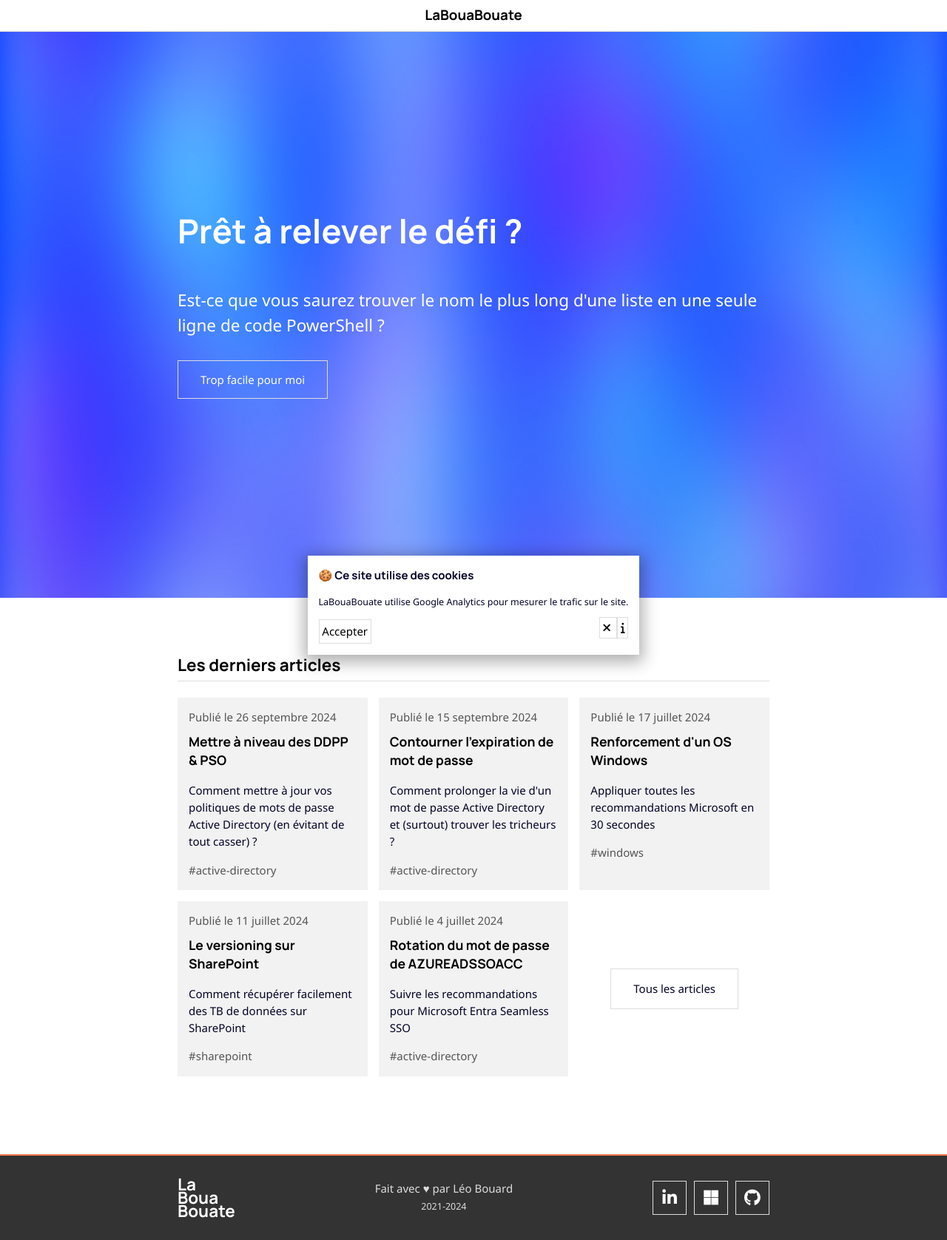
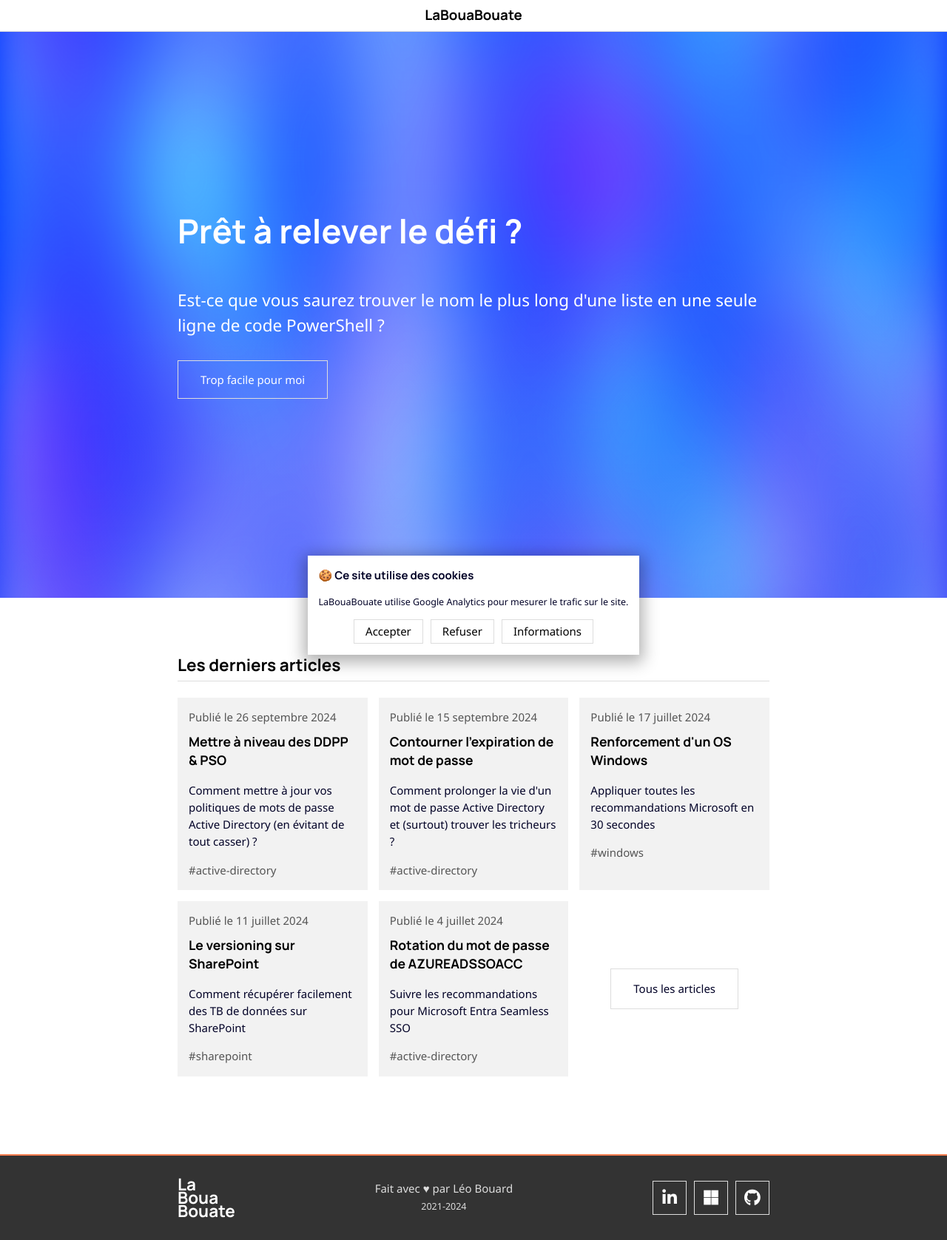
Before and after one commit to leobouard/leobouard.github.io, a Jekyll site: the page built from _pages/index.html, in a window 1280 px wide. Shown: the whole page at 74% size. Built offline with Jekyll 4.4.1, drawn with Linux system fonts in a browser that asks for light colours; nearby versions of some CDN libraries; some web fonts are replaced.

Commit message:
Finalisation du CSS

```diff
--- a/_includes/cookie-consent.html
+++ b/_includes/cookie-consent.html
@@ -4,14 +4,8 @@
     <p>LaBouaBouate utilise Google Analytics pour mesurer le trafic sur le site.</p>
     <div class="cookies-buttons">
       <a id="cookie-notice-accept">Accepter</a>
-      <div>
-        <a id="cookie-notice-deny" title="Refuser">
-          <i class="fa-solid fa-xmark"></i>
-        </a>
-        <a href="/privacy" title="Information">
-          <i class="fa-solid fa-info"></i>
-        </a>
-      </div>
+      <a id="cookie-notice-deny">Refuser</a>
+      <a href="/privacy">Informations</a>
     </div>
   </div>
 </div>
--- a/_sass/cookies.scss
+++ b/_sass/cookies.scss
@@ -27,12 +27,20 @@ div.cookies p {
 div.cookies-buttons {
     display: flex;
     flex-direction: row;
-    justify-content: space-between;
+    justify-content: center;
+    grid-gap: 10px;
 }
 
 div.cookies-buttons a {
     border: 1px solid #ddd;
-    padding: 0.25em;
+    padding: 0.25em 1em;
     color: black;
     text-decoration: none;
 }
+
+div.cookies-buttons a:hover {
+    text-decoration: underline;
+    color: var(--accent);
+    background-color: #EEE;
+    box-shadow: inset 0 -2px 0 0 var(--accent);
+}
```
